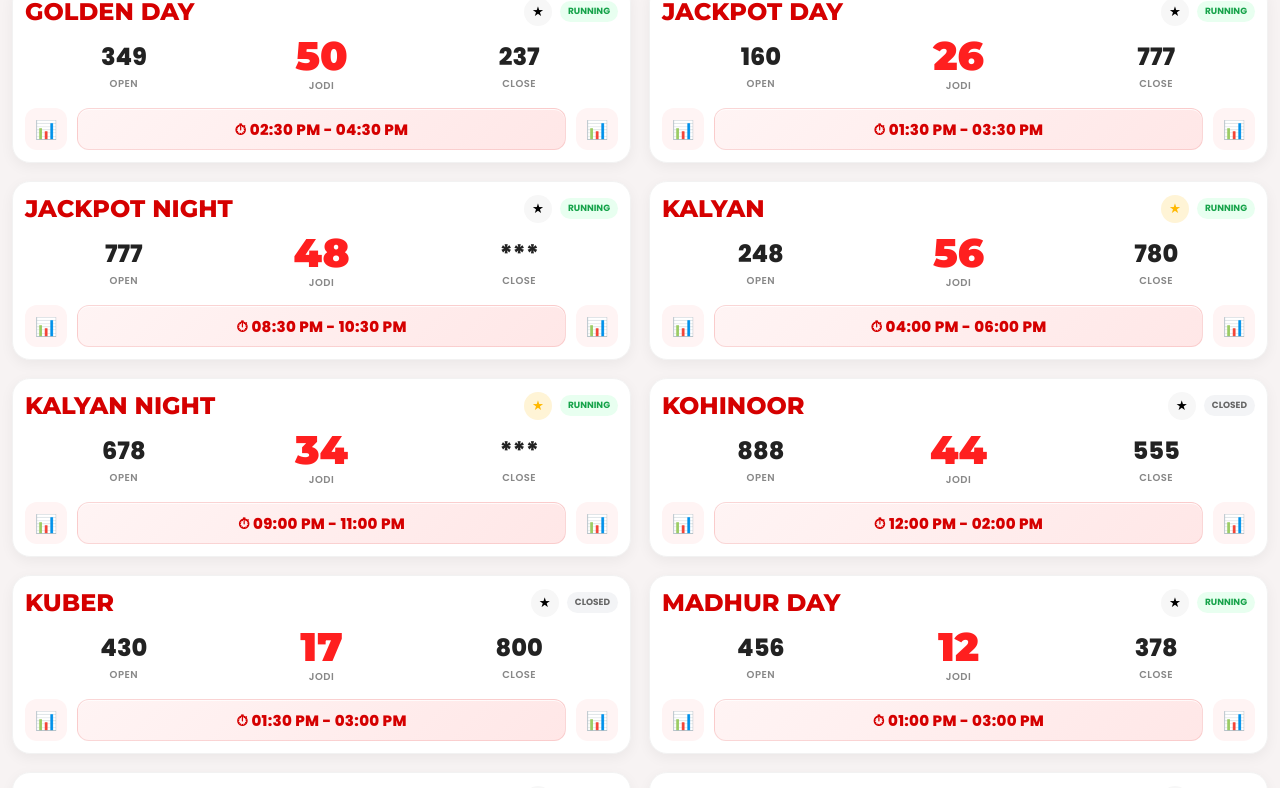
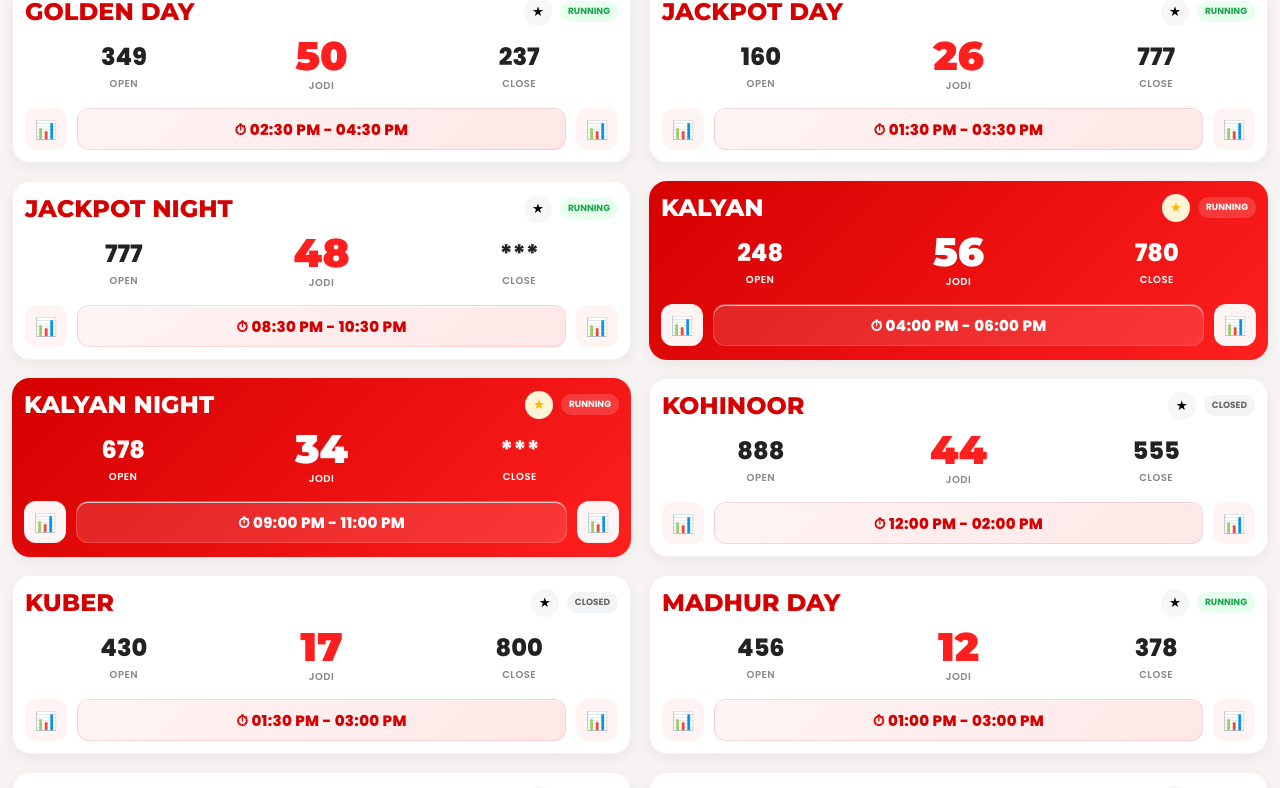
Before and after one commit to Vaibhavugile/projectG, a React (Vite) app: page / in a window 1280 px wide. Shown: the part 1791-2579 px from the top of the page. Built offline with nearby package versions, Linux system fonts and the light colour scheme.

Commit message:
addingvoicesearch

```diff
--- a/src/components/LiveMarkets.jsx
+++ b/src/components/LiveMarkets.jsx
@@ -485,10 +485,14 @@ const filteredMarkets = useMemo(() => {
       <div className="market-list">
 
        {filteredMarkets.map((item) => (
-  <div
-    key={item.market}
-    className="market-card"
-  >
+ <div
+  key={item.market}
+  className={
+    item.favorite
+      ? "market-card featured"
+      : "market-card"
+  }
+>
     <div className="market-top">
       <h3>{item.market}</h3>
 
--- a/src/components/NextResult.jsx
+++ b/src/components/NextResult.jsx
@@ -401,10 +401,14 @@ const [flipMin, setFlipMin] =
         getUpcomingTime(market)
       ),
     }))
-    .filter(
-      (market) =>
-        market.resultDate > now
-    )
+    .filter((market) => {
+      const keepUntil = new Date(
+        market.resultDate.getTime() +
+        15 * 60 * 1000
+      );
+
+      return keepUntil > now;
+    })
     .sort(
       (a, b) =>
         a.resultDate - b.resultDate
@@ -455,7 +459,13 @@ const [revealedDigits, setRevealedDigits] =
 
     if (diff <= 0) {
 
+      // Prevent generating again after result is already live
+      if (
+        !resultGenerating &&
+        !resultLive
+      ) {
         setResultGenerating(true);
+      }
 
       clearInterval(interval);
 
@@ -502,9 +512,14 @@ const seconds =
 
   }, 1000);
 
-  return () => clearInterval(interval);
+  return () =>
+    clearInterval(interval);
 
-}, [selectedMarket]);
+}, [
+  selectedMarket,
+  resultGenerating,
+  resultLive
+]);
 useEffect(() => {
 
   if (resultLive) return;
--- a/src/styles/liveMarkets.css
+++ b/src/styles/liveMarkets.css
@@ -429,3 +429,53 @@
 
   box-shadow:0 2px 8px rgba(0,0,0,.05);
 }
+.market-card.featured {
+  background: linear-gradient(
+    135deg,
+    #d50000,
+    #ff1f1f
+  );
+
+  border: none;
+
+  color: #fff;
+
+  position: relative;
+
+  overflow: hidden;
+}
+
+.market-card.featured::before {
+
+  position: absolute;
+
+  top: 12px;
+  right: 12px;
+
+  padding: 4px 8px;
+
+  border-radius: 999px;
+
+  background: rgba(255,255,255,.2);
+
+  color: #fff;
+
+  font-size: 10px;
+  font-weight: 800;
+}
+.market-card.featured .market-top h3,
+.market-card.featured .value,
+.market-card.featured .jodi-value,
+.market-card.featured .label,
+.market-card.featured .market-time {
+  color: #fff;
+}
+.market-card.featured .market-time {
+  background: rgba(255,255,255,.12);
+
+  border: 1px solid rgba(255,255,255,.15);
+}
+.market-card.featured .running {
+  background: rgba(255,255,255,.15);
+  color: #fff;
+}
```
Lines whose indentation alone changed are shown as unchanged.
